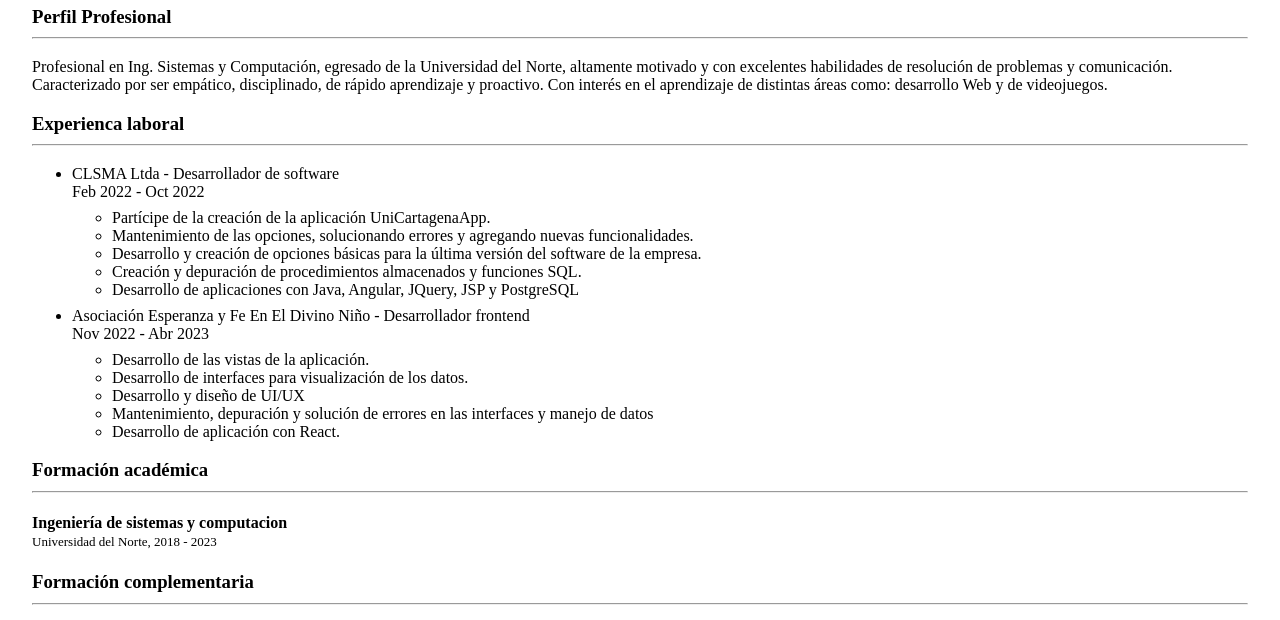
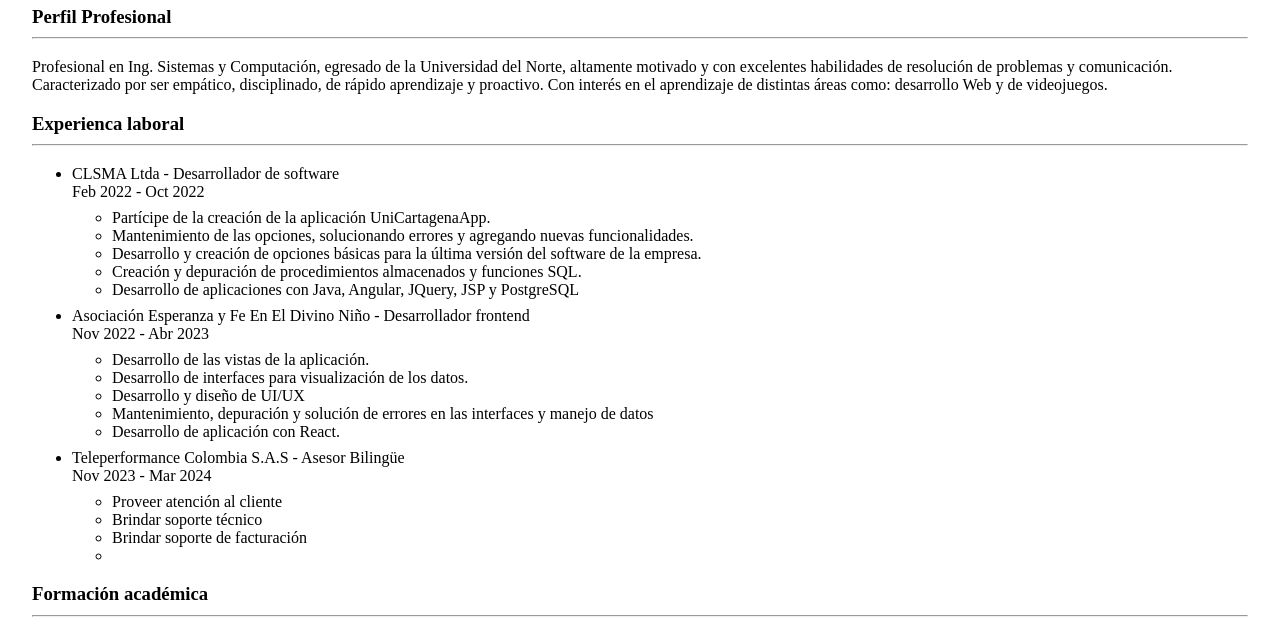
Before and after one commit to pipeprieto/ResumeTemplate, a plain HTML site: page index.html in a window 1280 px wide. Shown: the part 148-768 px from the top of the page. Drawn offline with nearby package versions, Linux system fonts and the light colour scheme.

Commit message:
Experiencia añadida

```diff
--- a/index.html
+++ b/index.html
@@ -40,6 +40,13 @@
                 <li>Mantenimiento, depuración y solución de errores en las interfaces y manejo de datos</li>
                 <li>Desarrollo de aplicación con React.</li>
             </ul>
+            <li class="list-header">Teleperformance Colombia S.A.S - Asesor Bilingüe <br>Nov 2023 - Mar 2024</li>
+            <ul class="list">
+                <li>Proveer atención al cliente</li>
+                <li>Brindar soporte técnico</li>
+                <li>Brindar soporte de facturación</li>
+                <li></li>
+            </ul>
         </ul>
     </section>
     <section>
```
